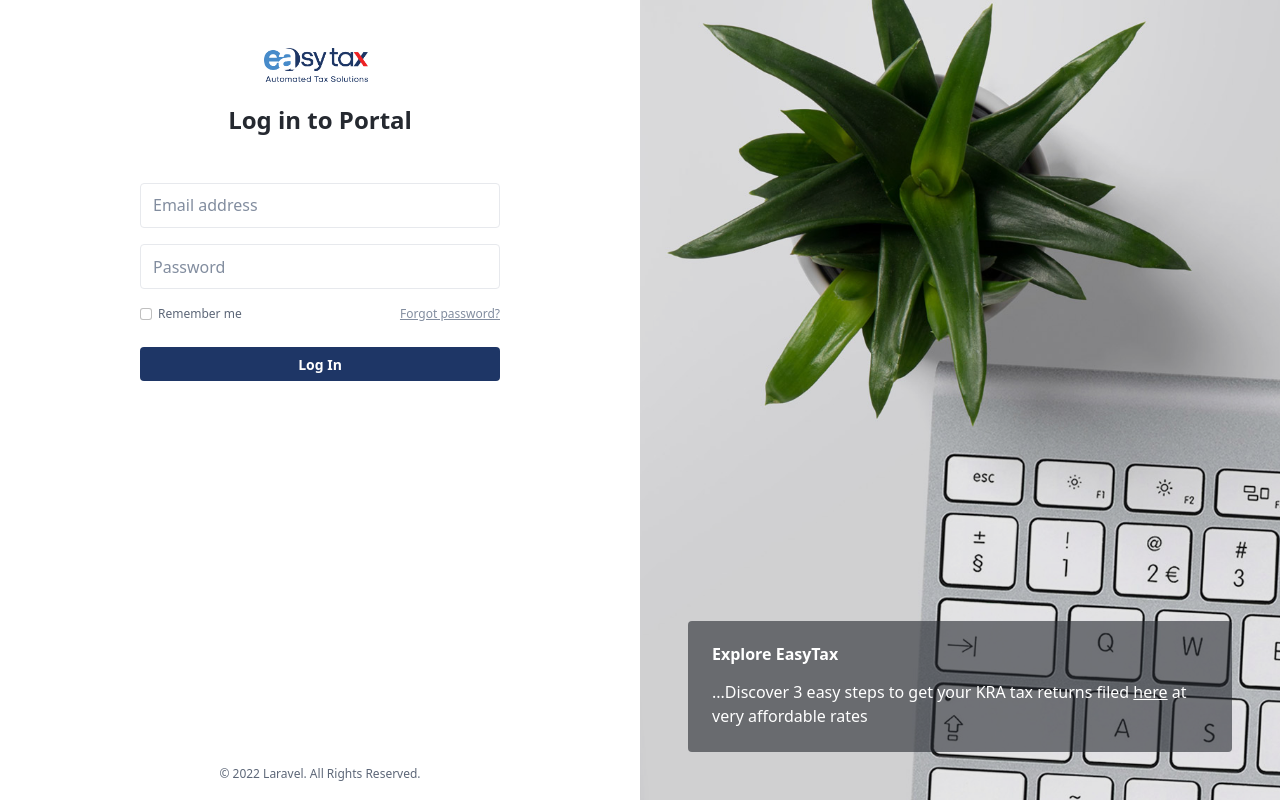
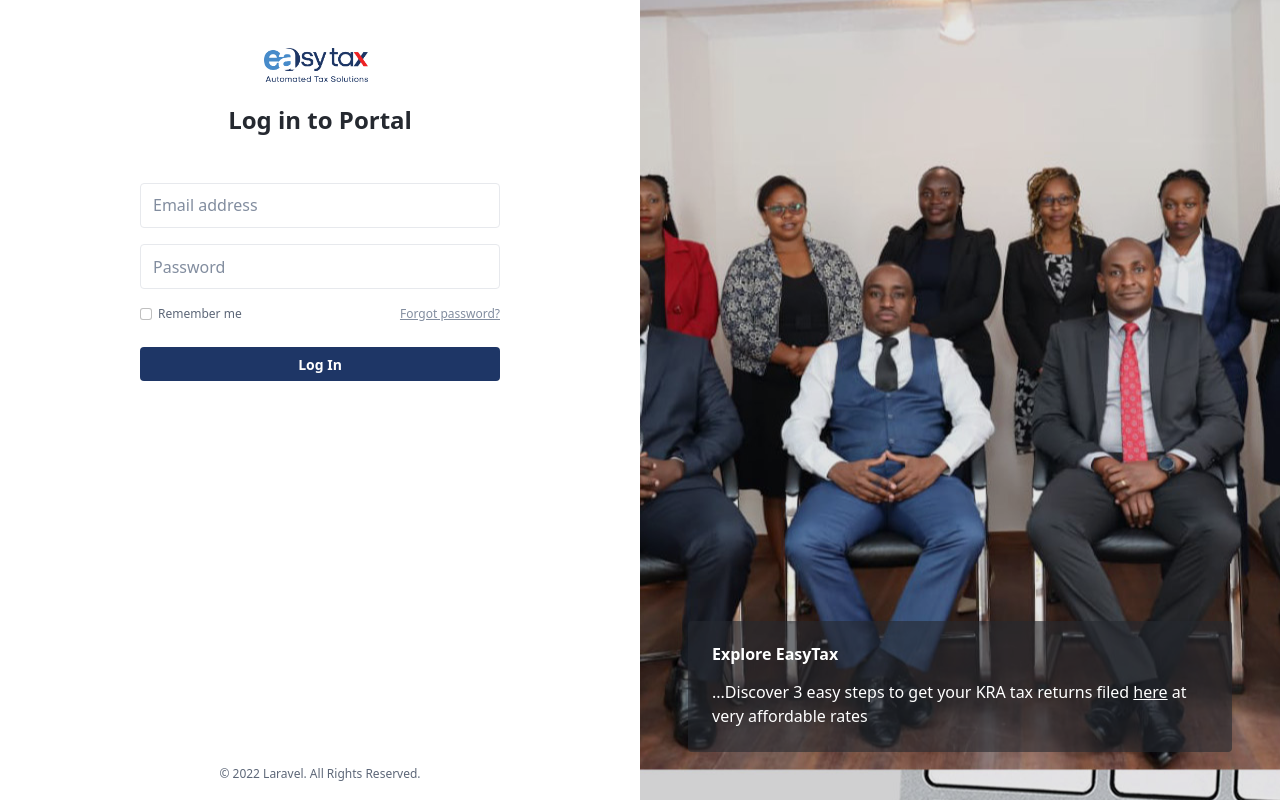
Before and after one commit to EasyTax-Devteam/easytax, a Laravel app: page /login in a window 1280 px wide. Run offline with Laravel 8, Linux system fonts and the light colour scheme; some libraries are stand-ins or nearby versions.

Commit message:
add login image

```diff
--- a/resources/views/auth/login.blade.php
+++ b/resources/views/auth/login.blade.php
@@ -1,6 +1,12 @@
 @extends('layouts.auth')
 
 @section('form')
+@php( $loginbg = asset('auth/assets/images/background/background-1.jpg') )
+<style>
+    .app-login .auth-background-holder {
+        background: url("{{ $loginbg }}") no-repeat center center !important;
+    }
+</style>
 <div class="app-auth-body mx-auto">
     <div class="app-auth-branding mb-4">
         <a class="app-logo" href="{{ route('w.index') }}">
```
Also changed, not shown: public/auth/assets/images/background/background-1.jpg, public/auth/assets/images/background/background-2.jpg (deleted), public/auth/assets/images/background/background-3.jpg (deleted), public/auth/assets/images/background/login-background.png (added). Lines whose indentation alone changed are shown as unchanged.
